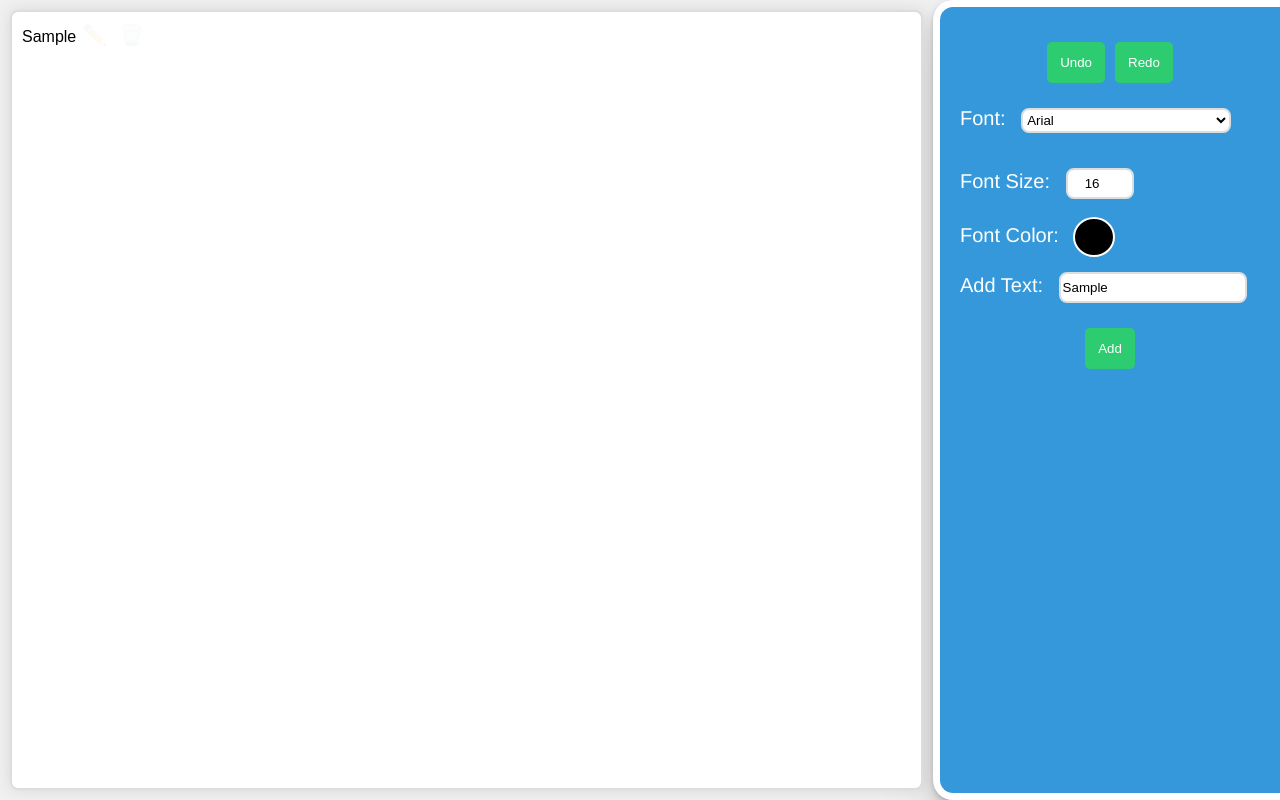
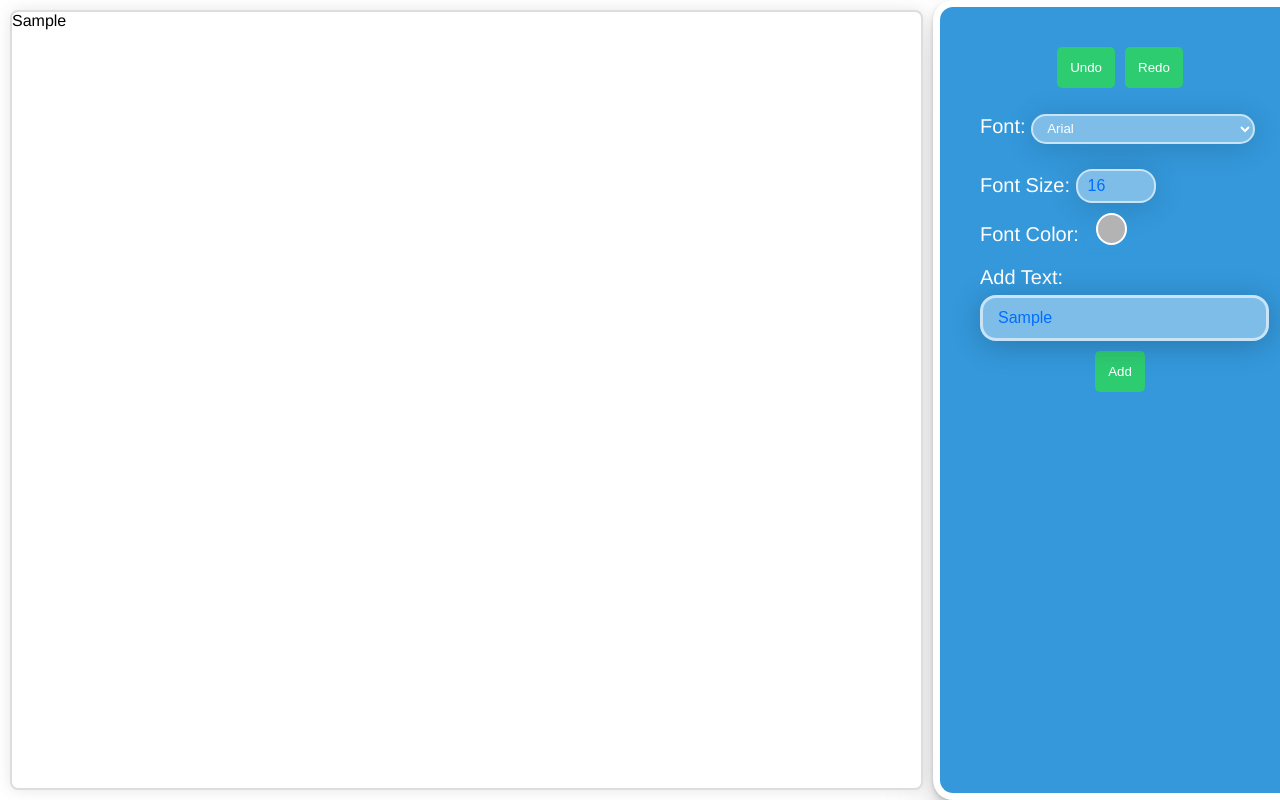
Before and after one commit to PriyoRaven/Text-Editor, a plain HTML site: page index.html in a window 1280 px wide. Both pictures are taken after typing "Sample" into the empty fields and a click on the button "Add". Drawn offline with Linux system fonts and the light colour scheme.

Commit message:
Updated the codebase to better work with the Undo and redo button
> Undo and redo overhauled.
> Optimised the code.
> Made huge changes in the CSS.

```diff
--- a/index.html
+++ b/index.html
@@ -2,58 +2,65 @@
 <html lang="en">
 
 <head>
-    <!-- metas -->
     <meta charset="UTF-8">
     <meta name="viewport" content="width=device-width, initial-scale=1.0">
-
-    <!-- tab title -->
     <title>Text Editor</title>
-
-    <!-- styles -->
-    <link rel="stylesheet" href="./style.css">
+    <link rel="stylesheet" href="style.css">
 </head>
 
 <body>
+    <div id="container"></div>
+    <div id="options">
 
-    <!-- main container -->
-    <div id="container"></div>
-
-    <!-- all the functions go here -->
-    <div class="options">
+        <!-- redo and undo -->
         <div class="option unre">
             <button class="undo" onclick="undo()">Undo</button>
             <button class="redo" onclick="redo()">Redo</button>
         </div>
+
+        <!-- fonts -->
         <div class="option">
-            <label for="fontSelect">Font:</label>
-            <select id="fontSelect">
-                <option value="Arial, sans-serif">Arial</option>
-                <option value="Times New Roman, serif">Times New Roman</option>
-                <option value="Courier New, monospace">Courier New</option>
-                <option value="Brush Script MT, cursive">Brush Script MT</option>
-                <option value="Impact, fantasy">Impact</option>
+            <label class="font" for="fontSelector">Font:</label>
+            <select id="fontSelector">
+                <option value="Arial">Arial</option>
+                <option value="Times New Roman">Times New Roman</option>
+                <option value="Courier New">Courier New</option>
+                <option value="Palatino Linotype">Palatino Linotype</option>
+                <option value="Comic Sans MS">Comic Sans MS</option>
+                <option value="Impact">Impact</option>
+                <option value="Lucida Console">Lucida Console</option>
+                <option value="Georgia">Georgia</option>
+                <option value="Trebuchet MS">Trebuchet MS</option>
+                <option value="Verdana">Verdana</option>
+                <option value="Tahoma">Tahoma</option>
             </select>
         </div>
+
+        <!-- fontSize -->
         <div class="option">
-            <label for="fontSizeInput">Font Size:</label>
-            <input type="number" id="fontSizeInput" value="16" min="1">
+            <label class="font" for="fontSizeSelector">Font Size:</label>
+            <input type="number" id="fontSizeSelector" value="16" min="1" />
         </div>
+
+        <!-- fontColor -->
+        <div class="option chooseColor">
+            <label class="font" for="fontColorSelector">Font Color:</label>
+            <input type="color" id="fontColorSelector" value="#b3b3b3" />
+        </div>
+
+        <!-- AddNewText -->
         <div class="option">
-            <label for="fontColorInput">Font Color:</label>
-            <input type="color" id="fontColorInput" value="#000000">
-        </div>
-        <div class="option">
-            <label for="addTextInput">Add Text:</label>
-            <input type="text" id="addTextInput">
-            <div class="formid">
+            <label class="font" for="addText">Add Text:</label>
+            <input type="text" id="addText" />
+            <div class="addbtn">
                 <button class="inpAdd" onclick="addText()">Add</button>
             </div>
         </div>
+
     </div>
-
-    <!-- scripts -->
-    <script src="./script.js"></script>
 
 </body>
 
+<script src="script.js"></script>
+
 </html>
--- a/script.js
+++ b/script.js
@@ -1,211 +1,123 @@
-const container = document.getElementById("container");
-let selectedText = null;
-let stateStack = []; // Stack to store the states
-let currentStateIndex = -1; // -1 means no state
+let zIndexCounter = 1; // for z-index of text container
+let stateStack = []; // for saving the state
+let currentStateIndex = -1; // for current state
 
+// for saving the current state
 function saveState() {
-  // Clone the container's HTML and push it onto the stack
-  stateStack.push(container.innerHTML);
-  // Update the current state index
-  currentStateIndex = stateStack.length - 1;
+  const container = document.getElementById("container").innerHTML;
+  stateStack = stateStack.slice(0, currentStateIndex + 1); // for removing the states after the current state
+  stateStack.push(container);
+  currentStateIndex = stateStack.length - 1; // for updating the current state index
 }
 
+// this is the undo function
 function undo() {
   if (currentStateIndex > 0) {
     currentStateIndex--;
-    container.innerHTML = stateStack[currentStateIndex];
+    updateContainerState();
   }
 }
 
+// this is the redo function
 function redo() {
   if (currentStateIndex < stateStack.length - 1) {
     currentStateIndex++;
-    container.innerHTML = stateStack[currentStateIndex];
+    updateContainerState();
   }
 }
 
-// Add event listener for font family change
-document.getElementById("fontSelect").addEventListener("change", (e) => {
+// this function is for updating the container state
+function updateContainerState() {
+  const container = document.getElementById("container");
+  container.innerHTML = stateStack[currentStateIndex];
+  document.querySelectorAll(".text-box").forEach((element) => {
+    makeTextDraggable(element);
+  });
+}
+
+// this function is for making the text append to the canva or container
+function addText() {
+  const text = document.getElementById("addText").value;
+  if (!text) return;
+
+  const textElement = document.createElement("div");
+  textElement.classList.add("text-box");
+  textElement.innerHTML = text;
+  textElement.style.zIndex = zIndexCounter++;
+  textElement.setAttribute("contenteditable", "true"); // for making the text editable
+  document.getElementById("container").appendChild(textElement); // for appending the text to the container
+
+  makeTextDraggable(textElement);
+
   saveState();
-  document.querySelectorAll(".draggable[selected]").forEach((element) => {
+}
+
+// this function is for making the text draggable
+function makeTextDraggable(element) {
+  let offsetX,
+    offsetY,
+    isDragging = false;
+
+  element.addEventListener("mousedown", (e) => {
+    isDragging = true;
+    offsetX = e.clientX - element.getBoundingClientRect().left;
+    offsetY = e.clientY - element.getBoundingClientRect().top;
+  });
+
+  // for moving the text
+  document.addEventListener("mousemove", (e) => {
+    if (isDragging) {
+      const x = e.clientX - offsetX;
+      const y = e.clientY - offsetY;
+
+      element.style.left = `${x}px`;
+      element.style.top = `${y}px`;
+    }
+  });
+
+  // for saving the state after moving the text
+  document.addEventListener("mouseup", () => {
+    if (isDragging) {
+      isDragging = false;
+
+      saveState();
+    }
+  });
+}
+
+// for deleting the text
+document.getElementById("fontSelector").addEventListener("change", (e) => {
+  document.querySelectorAll(".text-box[selected]").forEach((element) => {
     element.style.fontFamily = e.target.value;
   });
+  saveState();
 });
 
-// Add event listener for font size change
-document.getElementById("fontSizeInput").addEventListener("input", (e) => {
+// for changing the font size
+document.getElementById("fontSizeSelector").addEventListener("input", (e) => {
+  document.querySelectorAll(".text-box[selected]").forEach((element) => {
+    element.style.fontSize = `${e.target.value}px`;
+  });
   saveState();
-  document.querySelectorAll(".draggable[selected]").forEach((element) => {
-    element.style.fontSize = e.target.value + "px";
-  });
 });
 
-// Add event listener for font color change
-document.getElementById("fontColorInput").addEventListener("input", (e) => {
-  const selectedText = document.querySelector(".draggable[selected]");
+// for changing the font color
+document.getElementById("fontColorSelector").addEventListener("input", (e) => {
+  const selectedText = document.querySelector(".text-box[selected]");
   if (selectedText) {
     selectedText.style.color = e.target.value;
   }
 });
 
-function addText() {
-  saveState();
-  const text = document.getElementById("addTextInput").value;
-  if (text) {
-    // Create a new div
-    const newText = document.createElement("div");
-    newText.innerText = text;
-    newText.classList.add("draggable");
-    newText.style.position = "absolute";
-    newText.style.left = "10px";
-    newText.style.top = "10px";
-    newText.style.fontFamily = document.getElementById("fontSelect").value;
-    newText.style.fontSize =
-      document.getElementById("fontSizeInput").value + "px";
-    newText.style.color = document.getElementById("fontColorInput").value;
-    newText.setAttribute("contenteditable", "true");
-
-    // Add an Edit button to the div
-    const editButton = document.createElement("button");
-    editButton.classList.add("editButton");
-    editButton.innerText = "✏️";
-    editButton.setAttribute("contenteditable", "false");
-    editButton.addEventListener("click", () => openEditOptions(newText));
-
-    // Add an OK button to the div
-    const okButton = document.createElement("button");
-    okButton.classList.add("okButton");
-    okButton.innerText = "✅";
-    okButton.setAttribute("contenteditable", "false");
-    okButton.style.display = "none"; // Initially hidden
-    okButton.addEventListener("click", () => closeEditOptions(newText));
-
-    // Add a Delete button to the div
-    const deleteButton = document.createElement("button");
-    deleteButton.classList.add("deleteButton");
-    deleteButton.innerText = "🗑️";
-    deleteButton.setAttribute("contenteditable", "false");
-    deleteButton.addEventListener("click", () => deleteText(newText));
-
-    newText.appendChild(editButton);
-    newText.appendChild(okButton);
-    newText.appendChild(deleteButton); // Add the delete button to the div
-    newText.addEventListener("mousedown", selectText);
-
-    // Flag to indicate whether the div is currently being edited
-    newText.editing = false;
-
-    container.appendChild(newText);
+// for deleting the text
+document.getElementById("container").addEventListener("click", (e) => {
+  document.querySelectorAll(".text-box").forEach((element) => {
+    element.removeAttribute("selected");
+  });
+  const selectedText = e.target.closest(".text-box");
+  if (selectedText) {
+    selectedText.setAttribute("selected", true);
+    document.getElementById("fontColorSelector").value =
+      selectedText.style.color || "#000000";
   }
-}
-
-function deleteText(selectedDiv) {
-  saveState();
-  if (selectedDiv) {
-    container.removeChild(selectedDiv);
-  }
-}
-
-function openEditOptions(selectedDiv) {
-  const fontSizeInput = document.getElementById("fontSizeInput");
-  const fontColorInput = document.getElementById("fontColorInput");
-  const fontSelect = document.getElementById("fontSelect");
-  const okButton = selectedDiv.querySelector("button:nth-child(2)");
-  const editButton = selectedDiv.querySelector("button:first-child");
-
-  // Set initial values based on the selected div
-  fontSizeInput.value = parseInt(selectedDiv.style.fontSize);
-  fontColorInput.value = selectedDiv.style.color;
-  fontSelect.value = selectedDiv.style.fontFamily;
-
-  // Show the OK button
-  okButton.style.display = "inline";
-
-  // Set the editing flag to true
-  selectedDiv.editing = true;
-
-  // Hide the Edit button
-  editButton.style.display = "none";
-
-  // Listen for changes and apply them in real-time
-  function applyChanges() {
-    if (selectedDiv.editing) {
-      applyEditOptions(selectedDiv);
-    }
-  }
-
-  // Add event listeners for changes
-  fontSizeInput.addEventListener("input", applyChanges);
-  fontColorInput.addEventListener("input", applyChanges);
-  fontSelect.addEventListener("input", applyChanges);
-
-  // Add a click event listener to the OK button
-  okButton.addEventListener("click", () =>
-    closeEditOptions(selectedDiv, applyChanges, editButton)
-  );
-}
-
-function closeEditOptions(selectedDiv, applyChanges, editButton) {
-  const okButton = selectedDiv.querySelector("button:nth-child(2)");
-
-  // Hide the OK button
-  okButton.style.display = "none";
-
-  // Set the editing flag to false
-  selectedDiv.editing = false;
-
-  // Show the Edit button
-  editButton.style.display = "inline";
-
-  // Remove event listeners
-  const fontSizeInput = document.getElementById("fontSizeInput");
-  const fontColorInput = document.getElementById("fontColorInput");
-  const fontSelect = document.getElementById("fontSelect");
-
-  fontSizeInput.removeEventListener("input", applyChanges);
-  fontColorInput.removeEventListener("input", applyChanges);
-  fontSelect.removeEventListener("input", applyChanges);
-
-  // This is to apply changes one more time after removing listeners to finalize
-  applyChanges();
-}
-
-function applyEditOptions(selectedDiv) {
-  selectedDiv.style.fontSize =
-    document.getElementById("fontSizeInput").value + "px";
-  selectedDiv.style.color = document.getElementById("fontColorInput").value;
-  selectedDiv.style.fontFamily = document.getElementById("fontSelect").value;
-}
-
-function selectText(event) {
-  saveState();
-  selectedText = event.target;
-  document.addEventListener("mousemove", moveText);
-  document.addEventListener("mouseup", unselectText);
-}
-
-function moveText(event) {
-  if (selectedText) {
-    selectedText.style.left = event.clientX - container.offsetLeft + "px";
-    selectedText.style.top = event.clientY - container.offsetTop + "px";
-  }
-}
-
-function editTextProperties() {
-  if (selectedText) {
-    const fontSizeInput = document.getElementById("fontSizeInput");
-    const fontColorInput = document.getElementById("fontColorInput");
-    const fontSelect = document.getElementById("fontSelect");
-
-    selectedText.style.fontSize = fontSizeInput.value + "px";
-    selectedText.style.color = fontColorInput.value;
-    selectedText.style.fontFamily = fontSelect.value;
-  }
-}
-
-function unselectText() {
-  saveState();
-  selectedText = null;
-  document.removeEventListener("mousemove", moveText);
-  document.removeEventListener("mouseup", unselectText);
-}
+});
--- a/style.css
+++ b/style.css
@@ -4,7 +4,7 @@ body {
     display: flex;
     height: 100vh;
     overflow: hidden;
-    background-color: #f0f0f0;
+    background-color: #ffffff;
 }
 
 #container {
@@ -19,7 +19,14 @@ body {
     outline: none;
 }
 
-.options {
+/* dropdown */
+
+option {
+    background-color: #3498db;
+    color: #fff;
+}
+
+#options {
     width: 300px;
     padding: 20px;
     background-color: #3498db;
@@ -33,23 +40,20 @@ body {
 }
 
 .option {
-    margin-top: 15px;
+    margin-left: 20px;
+    margin-top: 20px;
     font-size: 20px;
     align-items: center;
+    outline: none;
 }
 
-/* Style for input elements */
-.input-group {
-    margin-bottom: 15px;
-}
-
-/* Style for buttons */
-.formid {
-    margin-top: 15px;
+/* addbutton */
+.addbtn {
     display: flex;
     justify-content: center;
     align-items: center;
     text-align: center;
+    margin-top: 10px;
 }
 
 .inpAdd {
@@ -59,7 +63,7 @@ body {
     color: #fff;
     border: 3px transparent solid;
     border-radius: 5px;
-    transition: all 0.3s ease;
+    transition: all 0.2s ease-in-out;
 }
 
 .inpAdd:hover {
@@ -72,113 +76,76 @@ body {
     box-shadow: none;
 }
 
-/* Style for draggable text */
-.draggable {
+/* the div or the text box in the container */
+.text-box {
     position: absolute;
+    cursor: grab;
     background-color: none;
-    cursor: grab;
 }
 
-/* Style for edit, ok, and delete buttons */
-.editButton,
-.deleteButton {
-    background-color: white;
-    color: #fff;
-    border: none;
-    font-size: 20px;
-    border-radius: 5px;
-    cursor: pointer;
-    opacity: 5%;
-    transition: all 0.2s ease-in-out;
+.option input {
+    width: 94%;
+    height: 30px;
+    padding: 5px;
+    padding-left: 15px;
+    margin-top: 2%;
+    font-size: 16px;
+    font-weight: 500;
+    color: #006eff;
+    background: rgba(255, 255, 255, 0.363);
+    border-radius: 16px;
+    box-shadow: 0 4px 30px rgba(0, 0, 0, 0.219);
+    backdrop-filter: blur(5px);
+    -webkit-backdrop-filter: blur(5px);
+    border: 3px solid rgba(255, 255, 255, 0.589);
 }
 
-.okButton {
-    background-color: white;
-    color: #fff;
-    border: none;
-    font-size: 20px;
-    border-radius: 5px;
-    cursor: pointer;
-    opacity: 100%;
-    transition: all 0.2s ease-in-out;
-}
+/* the selectors */
 
-.editButton:hover,
-.deleteButton:hover {
-    opacity: 100%;
-}
 
-/*the boxes*/
-#fontSelect {
-    width: 70%;
-    height: 25px;
-    border: 2px solid #ddd;
-    margin: 10px;
-    background-color: #fff;
-    border-radius: 8px;
-    box-shadow: rgba(50, 50, 93, 0.25) 0px 50px 100px -20px, rgba(0, 0, 0, 0.3) 0px 30px 60px -30px;
-    outline: none;
-}
-
-#fontSizeInput {
-    width: 20%;
-    text-align: center;
-    align-items: center;
-    height: 25px;
-    border: 2px solid #ddd;
-    margin: 10px;
-    background-color: #fff;
-    border-radius: 8px;
-    box-shadow: rgba(50, 50, 93, 0.25) 0px 50px 100px -20px, rgba(0, 0, 0, 0.3) 0px 30px 60px -30px;
-    outline: none;
-}
-
-#fontColorInput {
+#fontColorSelector {
     -webkit-appearance: none;
     -moz-appearance: none;
     appearance: none;
     background-color: transparent;
-    width: 50px;
+    width: 55px;
     height: 50px;
     position: absolute;
-    margin-top: -0.9%;
-    margin-left: 10px;
+    margin-top: -1.5%;
     box-shadow: none;
+    cursor: pointer;
     border: none;
-    cursor: pointer;
     transition: all 0.2s ease-in-out;
     outline: none;
 }
 
-#fontColorInput:hover {
-    box-shadow: 0 0 15px rgba(0, 0, 0, 0.1);
-    background-color: white;
-    border-radius: 50px;
+#fontColorSelector::-webkit-color-swatch {
+    border-radius: 50%;
+    border: 2px solid #ffffff;
 }
 
-#fontColorInput::-webkit-color-swatch {
+#fontColorSelector::-moz-color-swatch {
     border-radius: 50%;
-    border: 2px solid white;
+    border: 2px solid #ffffff;
 }
 
-#fontColorInput::-moz-color-swatch {
-    border-radius: 50%;
-    border: 2px solid white;
+#fontSizeSelector {
+    width: 20%;
+    height: 30px;
+    padding: 0px 10px;
+    margin-top: 2%;
+    align-items: center;
+    color: #006eff;
+    font-weight: 500;
+    background: rgba(255, 255, 255, 0.363);
+    border-radius: 16px;
+    box-shadow: 0 4px 30px rgba(0, 0, 0, 0.158);
+    backdrop-filter: blur(5px);
+    -webkit-backdrop-filter: blur(5px);
+    border: 2px solid rgba(255, 255, 255, 0.589);
 }
 
-#addTextInput {
-    width: 60%;
-    align-items: center;
-    height: 25px;
-    border: 2px solid #ddd;
-    margin: 10px;
-    background-color: #fff;
-    border-radius: 8px;
-    box-shadow: rgba(50, 50, 93, 0.25) 0px 50px 100px -20px, rgba(0, 0, 0, 0.3) 0px 30px 60px -30px;
-    outline: none;
-}
-
-/*Undo and Redo*/
+/*undo and redo buttons*/
 .unre {
     display: flex;
     justify-content: center;
@@ -211,3 +178,19 @@ body {
 .redo:active {
     box-shadow: none;
 }
+
+/*font selector*/
+#fontSelector {
+    width: 80%;
+    height: 30px;
+    padding: 0px 10px;
+    margin-top: 2%;
+    color: #ffffff;
+    font-weight: 500;
+    background: rgba(255, 255, 255, 0.363);
+    border-radius: 16px;
+    box-shadow: 0 4px 30px rgba(0, 0, 0, 0.158);
+    backdrop-filter: blur(5px);
+    -webkit-backdrop-filter: blur(5px);
+    border: 2px solid rgba(255, 255, 255, 0.589);
+}
```
